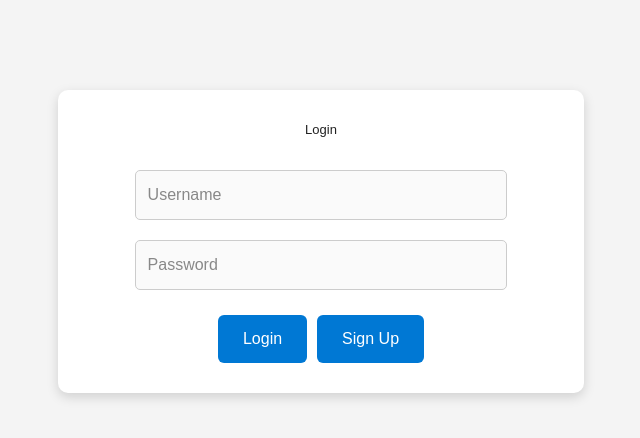
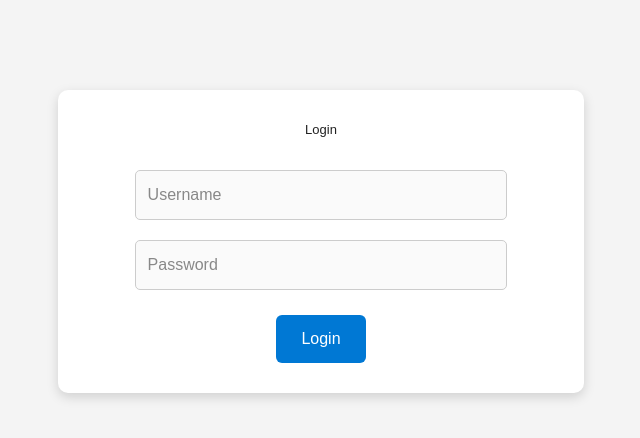
Before and after one commit to Sajjad5037/ChatForMeAI_login, a React (Create React App) app: page / in a window 1280 px wide. Shown: the top 438 px of the page, without its empty margins (319-959 px from the left). Built offline with nearby package versions, Linux system fonts and the light colour scheme.

Commit message:
Update App.js

```diff
--- a/src/App.js
+++ b/src/App.js
@@ -174,7 +174,7 @@ function LoginPage({ setIsLoggedIn, setDoctorData, setSessionToken }) {
         <input type="password" placeholder="Password" value={password} onChange={(e) => setPassword(e.target.value)} className="input" />
         <div className="buttonGroup">
           <button onClick={handleLogin} className="button">Login</button>
-          <button onClick={handleSignUp} className="button">Sign Up</button>
+
         </div>
         {error && <p className="error">{error}</p>}
       </div>
```
